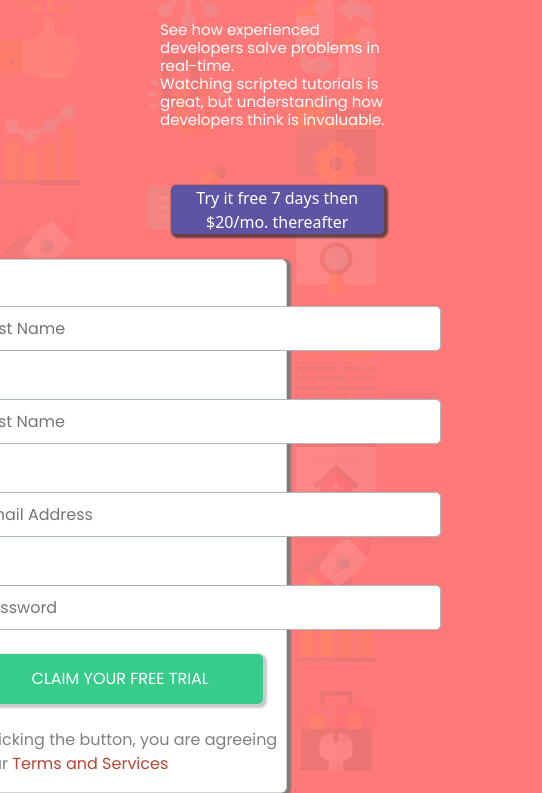
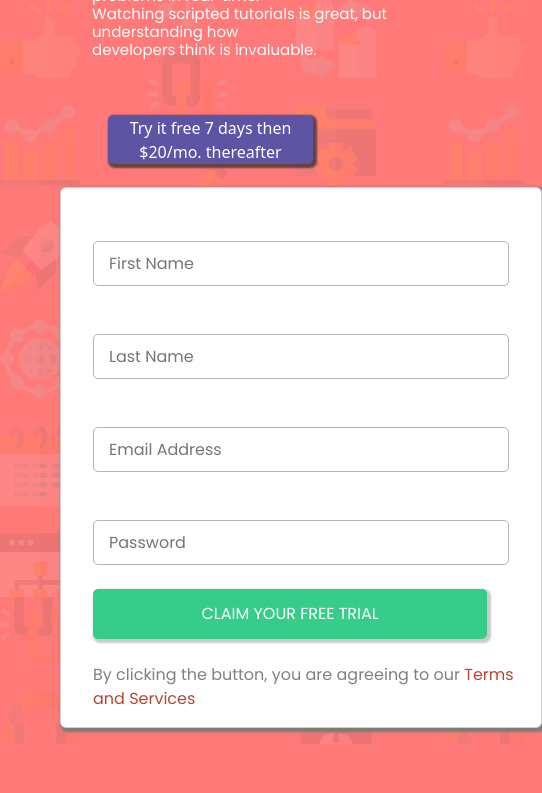
Before and after one commit to perlaserrano/Form-components, a website: page index.html in a window 390 px wide. Shown: the part 203-996 px from the top of the page, 542 px wide, since content can reach past the window. After the commit the page ends 947 px from the top, so only its background shows below. Drawn offline with nearby package versions, Linux system fonts and the light colour scheme; some packages are replaced by stand-ins of ours; a script that the page names is missing.

Commit message:
resposive

```diff
--- a/index.html
+++ b/index.html
@@ -26,7 +26,9 @@
       background-image: url(/images/bg-intro-desktop.png);
     "
   >
-    <div class="text responsive-text">
+
+    <div class="container">
+      <div class="col-xs-12 col-sm-6 col-md-8 text responsive-text row flex-wrap-wrap p-sm-1">
         <h1>
           Learn to code by
           <br />
@@ -42,17 +44,17 @@
         </h2>
       </div>
 
-    <div class="button-purple button-purple-responsive">
-      <button class="button-purple-one">
+      <div class="col-xs-12 col-sm-6 col-md-8 button-purple button-purple-responsive col-sm-1 col-lg-11  row-col-2">
+        <button class="button-purple-one col-md-7 col-lg-5 col-sm-4 ">
           Try it free 7 days then $20/mo. thereafter
         </button>
       </div>
 
-    <div class="d-grid justify-content-end contend contend-responsive">
+      <div class="d-grid justify-content-end contend contend-responsive col-xs-12 col-sm-6 col-md-8">
         <div class="card flex-wrap-wrap card-responsive">
           <div class="form">
-          <form id="formLearn" class="text needs-validation" novalidate>
-            <ul>
+            <form id="formLearn" class="text needs-validation col-xs-12 col-sm-6 col-md-8" novalidate>
+              <ul class="inputs-form ">
                 <li>
                   <label for="validationCustom01"></label>
                   <input
@@ -168,6 +170,8 @@
       <script src="/app.js"></script>
       <script src="//cdn.jsdelivr.net/npm/sweetalert2@11"></script>
 
+    </div>
+
 
   </body>
 </html>
--- a/style.css
+++ b/style.css
@@ -18,7 +18,7 @@
   font-weight: normal;
 }
 .button-purple {
-  margin-top: -18rem;
+  margin-top: -19rem;
   margin-left: 44rem;
 }
 .form {
@@ -40,8 +40,9 @@ ul li input {
 }
 .card {
   width: 100%;
-  margin-left: -20%;
-  margin-top: 5%;
+  margin-left: 75%;
+  margin-top: 3%;
+  margin-bottom: 1rem;
   height: 100%;
   box-shadow: 2px 2px 2px 2px #7c7c79;
 }
@@ -87,7 +88,7 @@ span {
   }
 }@media (max-width: 1024px) {
   .button-purple-responsive {
-    margin-left: 15%;
+    margin-left: 13%;
     margin-right: 12%;
     margin-top: 3rem;
   }
@@ -97,6 +98,7 @@ span {
     margin-top: -15rem;
     display: grid;
     justify-content: center;
+    margin-left: -6rem;
   }
 
 }
@@ -108,3 +110,63 @@ span {
         margin-top: 7%;
       }
 }
+@media(min-width:375px){
+  .responsive-text {
+    margin-left: -3rem;
+  }
+  .button-purple-one{
+    margin-left: 3rem;
+  }
+}
+@media(max-width:412px){
+  .card-responsive{
+    margin-left: 5rem;
+    width: initial;
+  }
+}@media(max-width:375px){
+  .card-responsive{
+    margin-left: 5rem;
+    width: initial;
+  }
+}@media(max-width:414px){
+  .card-responsive{
+    margin-left: 5rem;
+    width: fit-content;
+  }
+}
+@media(max-width:820px){
+  .card-responsive{
+    margin-left: 3rem;
+  }
+}
+@media(max-width:414px){
+  .inputs-form input{
+    padding: 15px;
+    width: 17rem;
+    margin-left: 0rem;
+    margin-right: 2rem;
+  }
+
+}@media(max-width:414px){
+  .button-green{
+    margin-left: 0rem;
+  }
+}
+@media(max-width:414px){
+  .container{
+    margin-top: -13rem;
+  }
+}
+@media(max-width:375px){
+  .button-purple-one{
+    width: 118%;
+    height: 71px;
+    margin-left: 1rem;
+  }
+}
+@media(max-width:820px){
+  .inputs-form input{
+    width: 26rem;
+    margin-left: 0rem;
+  }
+}
```
Lines whose indentation alone changed are shown as unchanged.
